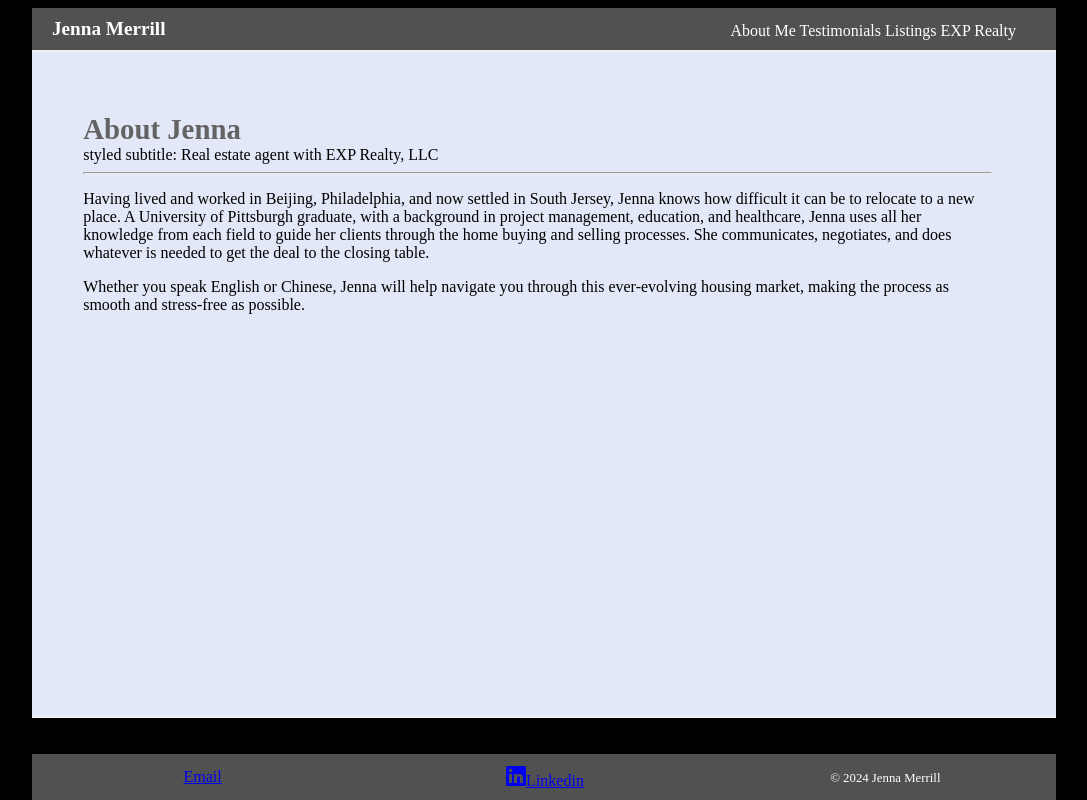
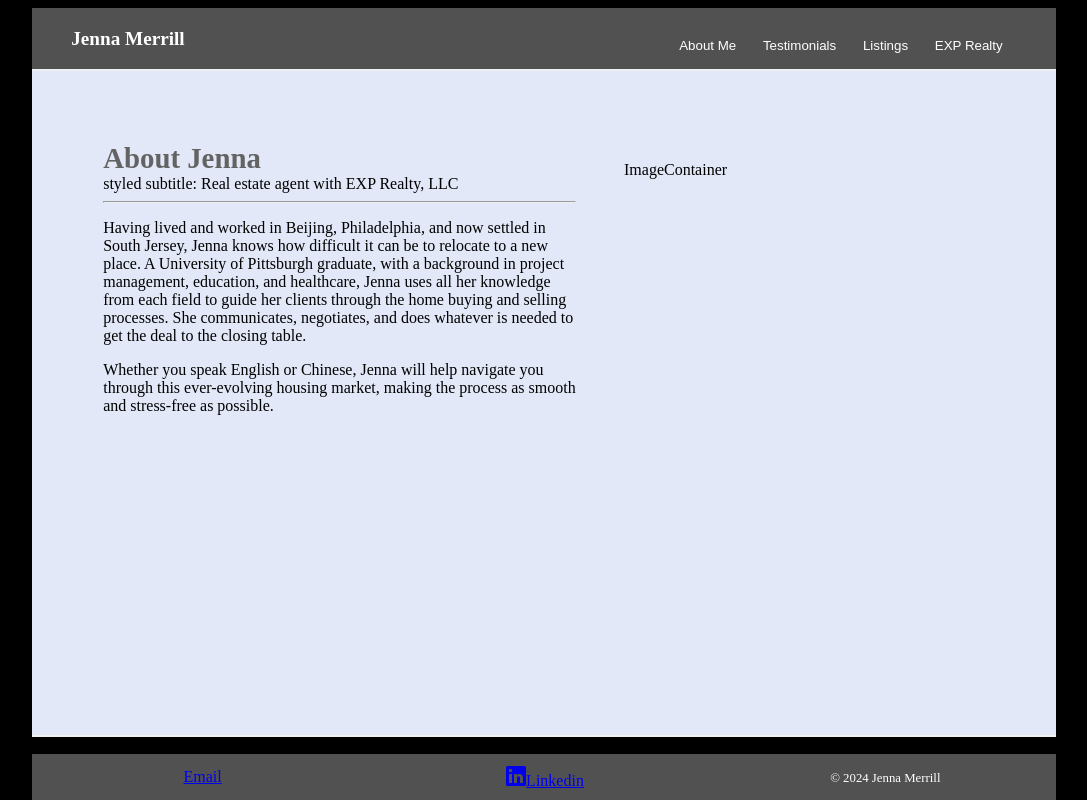
Before and after one commit to jenna-homepage/jenna-homepage.github.io, a React (Create React App) app in the folder jenna-frontend/: page / in a window 1280 px wide. Shown: the whole page, without its empty margins (96-1183 px from the left). Built offline with nearby package versions, Linux system fonts and the light colour scheme.

Commit message:
finished up layout for header - working on bio

```diff
--- a/jenna-frontend/src/components/Bio.jsx
+++ b/jenna-frontend/src/components/Bio.jsx
@@ -6,27 +6,46 @@ import {
   StyledHR,
 } from "../utilities/styledfonts";
 
+const BioContainer = styled.div`
+  display: flex;
+  justify-content: space-between;
+  padding: 10px 20px;
+  @media (max-width: 720px) {
+    flex-direction: column-reverse;
+  }
+`;
+
+const TextContainer = styled.div``;
+const ImageContainer = styled.div`
+  padding: 3em;
+  min-width: 300px;
+  min-height: 300px;
+`;
+
 const Bio = () => {
   return (
-    <>
+    <BioContainer>
+      <TextContainer>
         <SectionTitle>About Jenna</SectionTitle>
         <div>styled subtitle: Real estate agent with EXP Realty, LLC</div>
         <StyledHR />
         <StyledParagraph>
           Having lived and worked in Beijing, Philadelphia, and now settled in
           South Jersey, Jenna knows how difficult it can be to relocate to a new
-        place. A University of Pittsburgh graduate, with a background in project
-        management, education, and healthcare, Jenna uses all her knowledge from
-        each field to guide her clients through the home buying and selling
-        processes. She communicates, negotiates, and does whatever is needed to
-        get the deal to the closing table.
+          place. A University of Pittsburgh graduate, with a background in
+          project management, education, and healthcare, Jenna uses all her
+          knowledge from each field to guide her clients through the home buying
+          and selling processes. She communicates, negotiates, and does whatever
+          is needed to get the deal to the closing table.
         </StyledParagraph>
         <StyledParagraph>
           Whether you speak English or Chinese, Jenna will help navigate you
-        through this ever-evolving housing market, making the process as smooth
-        and stress-free as possible.
+          through this ever-evolving housing market, making the process as
+          smooth and stress-free as possible.
         </StyledParagraph>
-    </>
+      </TextContainer>
+      <ImageContainer>ImageContainer</ImageContainer>
+    </BioContainer>
   );
 };
 
--- a/jenna-frontend/src/components/Header.jsx
+++ b/jenna-frontend/src/components/Header.jsx
@@ -1,5 +1,24 @@
 import React from "react";
 import styled from "styled-components";
+
+const headerData = [
+  {
+    text: "About Me",
+    navTo: "",
+  },
+  {
+    text: "Testimonials",
+    navTo: "",
+  },
+  {
+    text: "Listings",
+    navTo: "",
+  },
+  {
+    text: "EXP Realty",
+    navTo: "",
+  },
+];
 
 const HeaderContainer = styled.div`
   display: flex;
@@ -7,6 +26,9 @@ const HeaderContainer = styled.div`
   background-color: #515151;
   color: #ffff;
   padding: 10px 20px;
+  @media (max-width: 720px) {
+    flex-direction: column;
+  }
 `;
 const LeftHeaderContainer = styled.div`
   display: flex;
@@ -36,6 +58,7 @@ const IconContainer = styled.div`
 const NameContainer = styled.div`
   font-size: 1.2rem;
   font-weight: bold;
+  padding: 0.5em 1em;
   @media (max-width: 1080px) {
     font-size: 1em;
   }
@@ -54,7 +77,35 @@ const RightLinkContainer = styled.div`
   }
 `;
 
+const ButtonWrapper = styled.span``;
+const StyledButton = styled.button`
+  background: none;
+  border: none;
+  color: #ffff;
+  padding: 0.5em 1em;
+  cursor: pointer;
+`;
+
 const Header = () => {
+  const _renderButtons = () => {
+    return (
+      headerData &&
+      headerData.map((buttonData) => {
+        const { text, navTo } = buttonData;
+        return (
+          <ButtonWrapper key={"headerButton" + text.replace(/ /g, "")}>
+            <StyledButton
+              type={"button"}
+              onClick={() => console.log("clicked")}
+            >
+              {" "}
+              {text}{" "}
+            </StyledButton>
+          </ButtonWrapper>
+        );
+      })
+    );
+  };
   return (
     <HeaderContainer>
       <LeftHeaderContainer>
@@ -62,10 +113,7 @@ const Header = () => {
       </LeftHeaderContainer>
       <RightHeaderContainer>
         <RightLinkContainer>
-          <span> About Me </span>
-          <span> Testimonials </span>
-          <span> Listings </span>
-          <span> EXP Realty </span>
+          {headerData && _renderButtons()}
         </RightLinkContainer>
       </RightHeaderContainer>
     </HeaderContainer>
```
Lines whose indentation alone changed are shown as unchanged.
